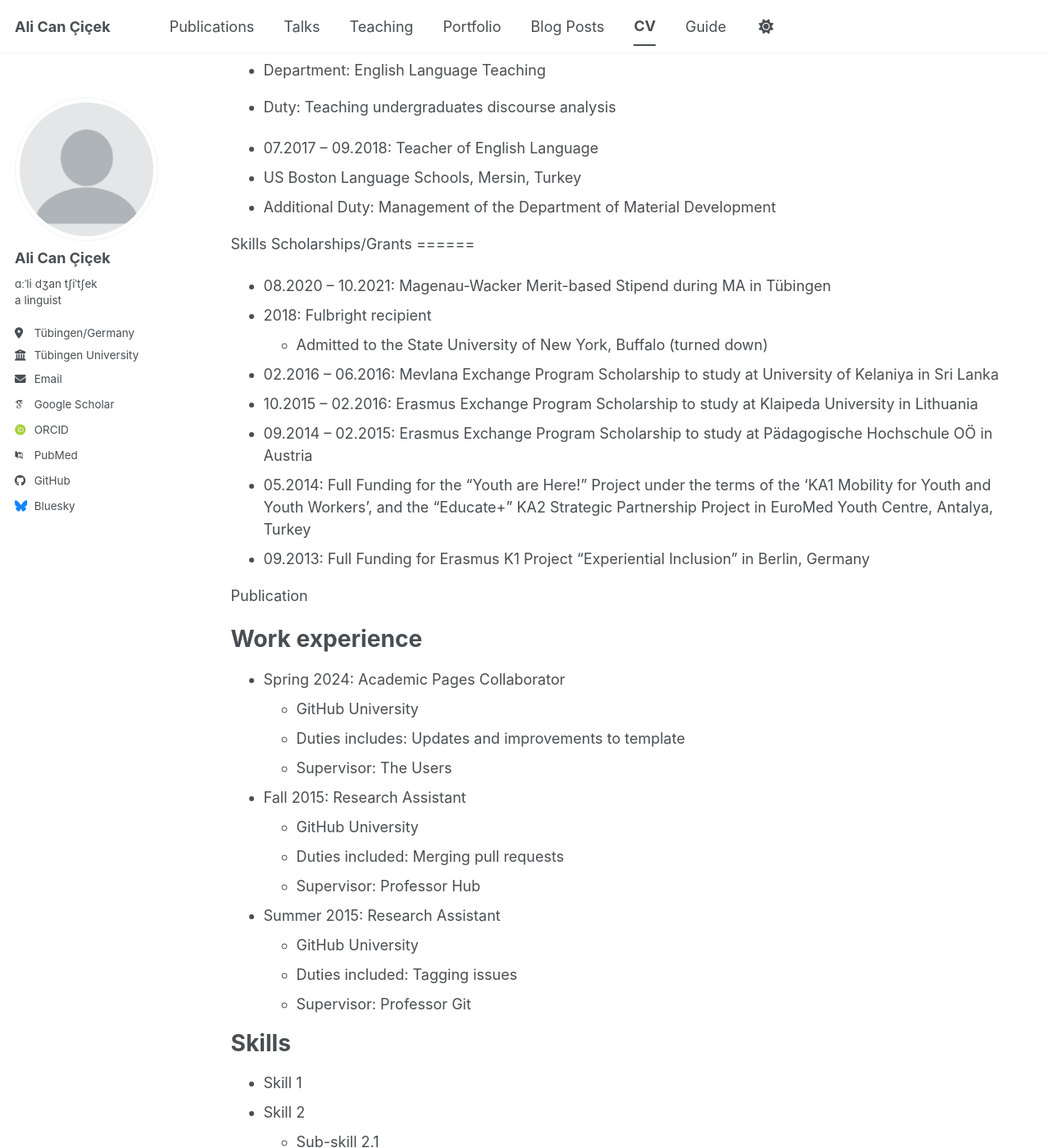
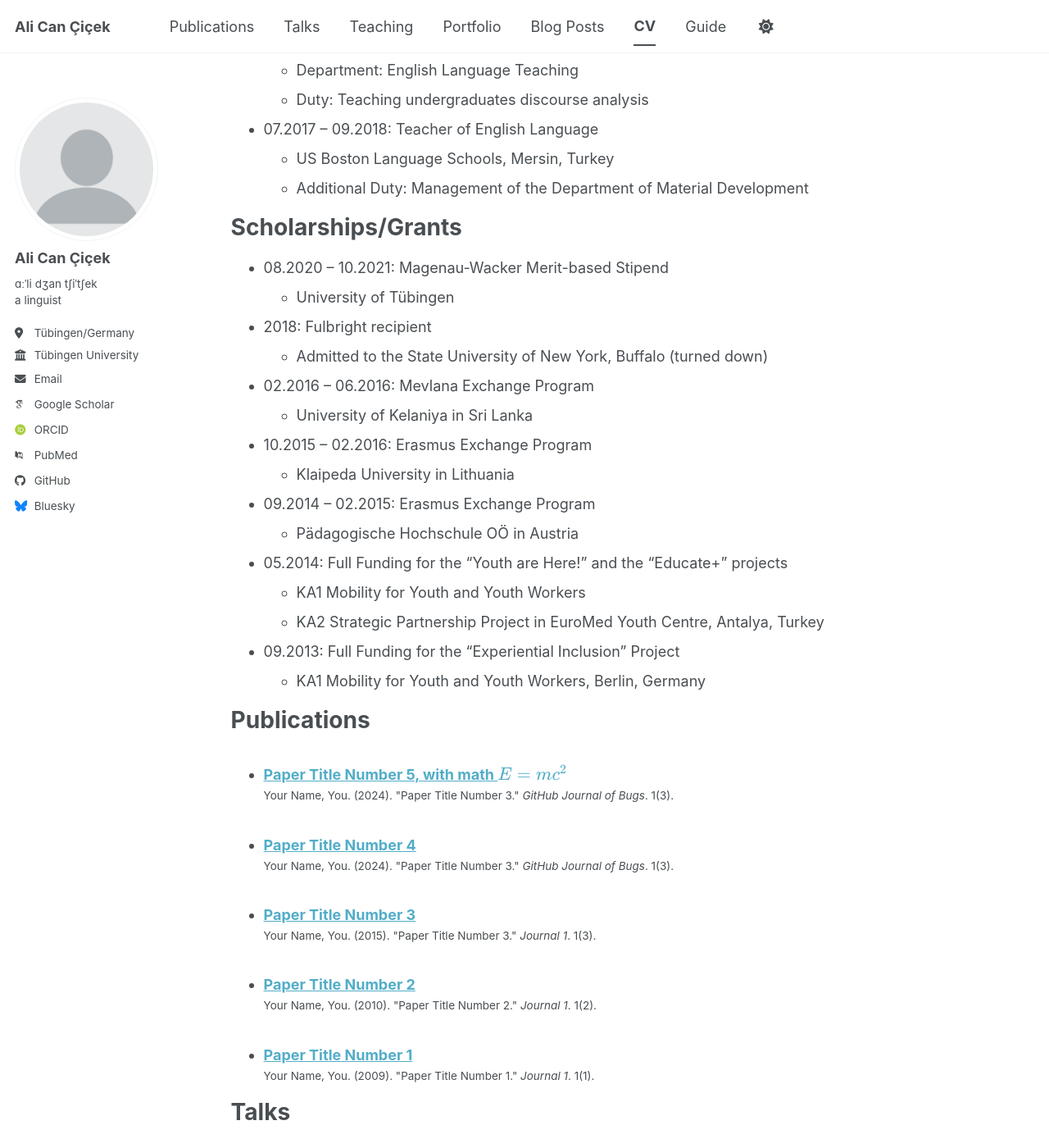
Before and after one commit to cicekalican/cicekalican.github.io, a Jekyll site: the page built from _pages/cv.md, in a window 1280 px wide and 1400 px high, scrolled down 868 px. Shown: the whole window at 82% size. Built offline with Jekyll 4.4.1, drawn with Linux system fonts in a browser that asks for light colours; some web fonts are replaced; a script bundle is joined from its source files by our own code; library files that are not in the unit come from our copies; some of the changed text lies outside the part shown.

Commit message:
Revise CV with updated work experience and scholarships
Updated sections for work experience and scholarships, and removed redundant headings.

```diff
--- a/_pages/cv.md
+++ b/_pages/cv.md
@@ -37,55 +37,35 @@ Professional Experience
 * 09.2022 - 08.2023: Teacher of English Language and Literature
   * Tarsus American College, Turkey
 
- * 06.2020 – 09.2020: Guest Lecturer
+* 06.2020 – 09.2020: Guest Lecturer
   * University of Kelaniya, Sri Lanka
   * Department: English Language Teaching
   * Duty: Teaching undergraduates discourse analysis
 
- * 07.2017 – 09.2018: Teacher of English Language
+* 07.2017 – 09.2018: Teacher of English Language
   * US Boston Language Schools, Mersin, Turkey
   * Additional Duty: Management of the Department of Material Development
 
-Skills
 Scholarships/Grants
 ======
 
-* 08.2020 – 10.2021: Magenau-Wacker Merit-based Stipend during MA in Tübingen
+* 08.2020 – 10.2021: Magenau-Wacker Merit-based Stipend
+  * University of Tübingen
 * 2018: Fulbright recipient
   * Admitted to the State University of New York, Buffalo (turned down)
-* 02.2016 – 06.2016: Mevlana Exchange Program Scholarship to study at University of Kelaniya in Sri Lanka
-* 10.2015 – 02.2016: Erasmus Exchange Program Scholarship to study at Klaipeda University in Lithuania
-* 09.2014 – 02.2015: Erasmus Exchange Program Scholarship to study at Pädagogische Hochschule OÖ in Austria
-* 05.2014: Full Funding for the “Youth are Here!” Project under the terms of the ‘KA1 Mobility for Youth and Youth Workers’, and the “Educate+” KA2 Strategic Partnership Project in EuroMed Youth Centre, Antalya, Turkey
-* 09.2013: Full Funding for Erasmus K1 Project “Experiential Inclusion” in Berlin, Germany
+* 02.2016 – 06.2016: Mevlana Exchange Program
+  * University of Kelaniya in Sri Lanka
+* 10.2015 – 02.2016: Erasmus Exchange Program
+  * Klaipeda University in Lithuania
+* 09.2014 – 02.2015: Erasmus Exchange Program
+  * Pädagogische Hochschule OÖ in Austria
+* 05.2014: Full Funding for the “Youth are Here!” and the “Educate+” projects
+  * KA1 Mobility for Youth and Youth Workers
+  * KA2 Strategic Partnership Project in EuroMed Youth Centre, Antalya, Turkey
+* 09.2013: Full Funding for the “Experiential Inclusion” Project
+  * KA1 Mobility for Youth and Youth Workers, Berlin, Germany
 
-Publication
 
-Work experience
-======
-* Spring 2024: Academic Pages Collaborator
-  * GitHub University
-  * Duties includes: Updates and improvements to template
-  * Supervisor: The Users
-
-* Fall 2015: Research Assistant
-  * GitHub University
-  * Duties included: Merging pull requests
-  * Supervisor: Professor Hub
-
-* Summer 2015: Research Assistant
-  * GitHub University
-  * Duties included: Tagging issues
-  * Supervisor: Professor Git
-
-Skills
-======
-* Skill 1
-* Skill 2
-  * Sub-skill 2.1
-  * Sub-skill 2.2
-  * Sub-skill 2.3
-* Skill 3
 
 Publications
 ======
```
Also changed, not shown: other parts of _pages/cv.md (+1 -1 lines).
